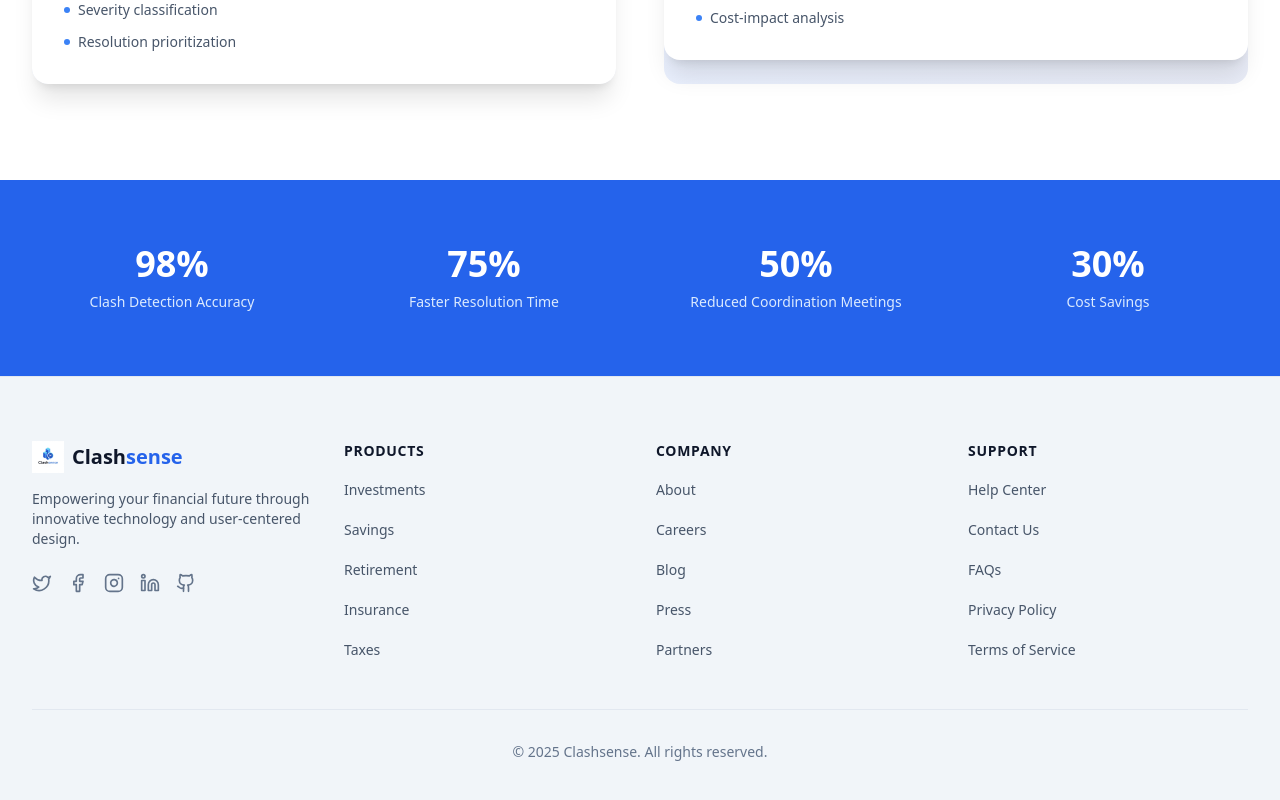
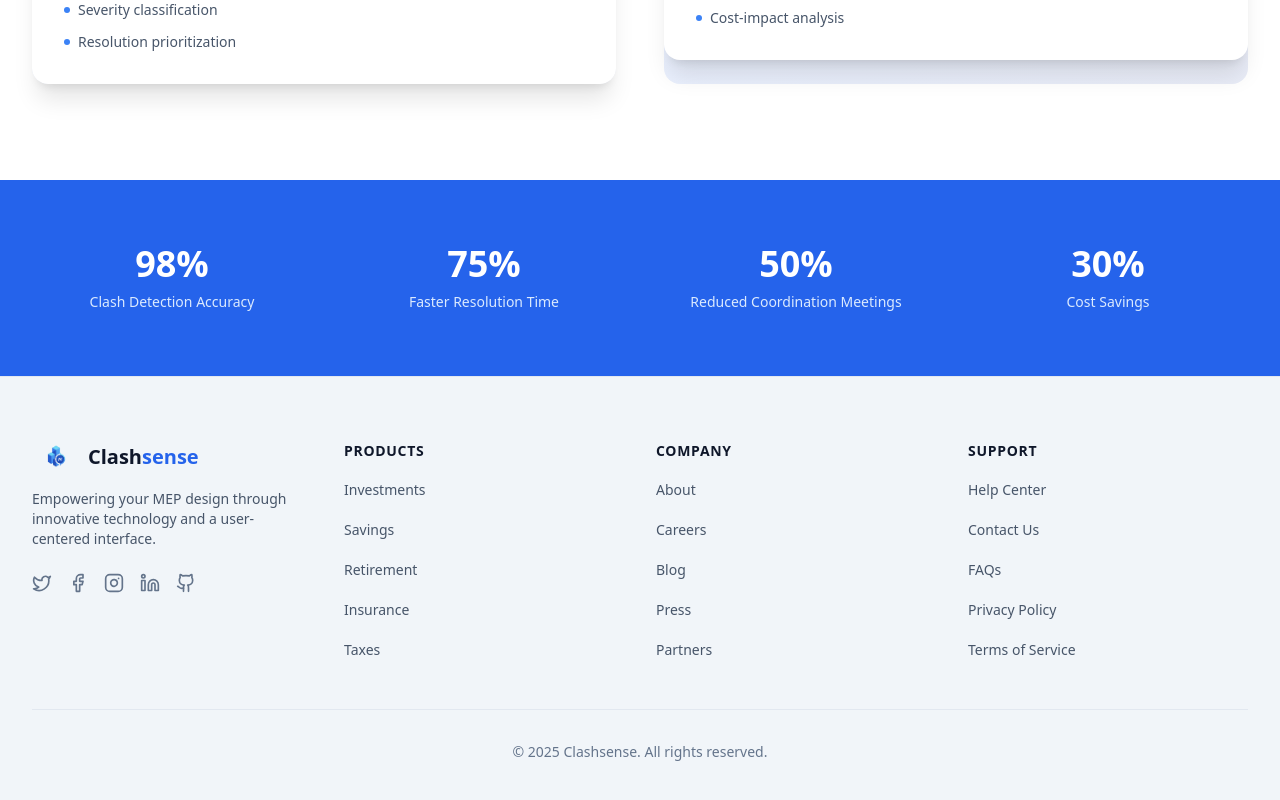
Before and after one commit to blopez6567/Clashsense, a React (Vite) app: page / in a window 1280 px wide. Shown: the part 1118-1918 px from the top of the page. Built offline with nearby package versions, Linux system fonts and the light colour scheme.

Commit message:
Update Footer with new logo and slogan

```diff
--- a/src/components/layout/Footer.tsx
+++ b/src/components/layout/Footer.tsx
@@ -10,13 +10,13 @@ const Footer: React.FC = () => {
         <div className="grid grid-cols-1 md:grid-cols-4 gap-8">
           <div className="col-span-1">
             <Link to="/" className="flex items-center">
-              <Logo />
+              <Logo size={48} logoPath="/images/Clash Sense Logo No Text PNG No Background.png" />
               <span className="ml-2 text-xl font-semibold">
                 Clash<span className="text-blue-600">sense</span>
               </span>
             </Link>
             <p className="mt-4 text-sm text-slate-600 dark:text-slate-400 max-w-xs">
-              Empowering your financial future through innovative technology and user-centered design.
+              Empowering your MEP design through innovative technology and a user-centered interface.
             </p>
             <div className="mt-6 flex space-x-4">
               <a href="#" className="text-slate-500 hover:text-blue-600 dark:text-slate-400 dark:hover:text-blue-400" aria-label="Twitter">
```
